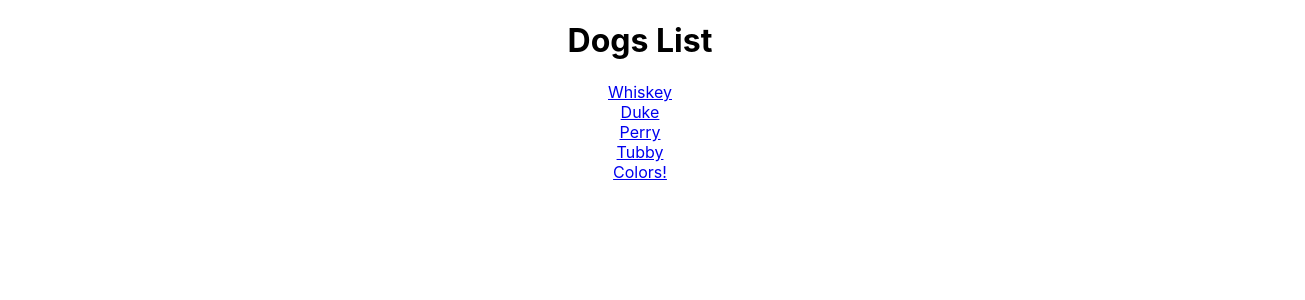
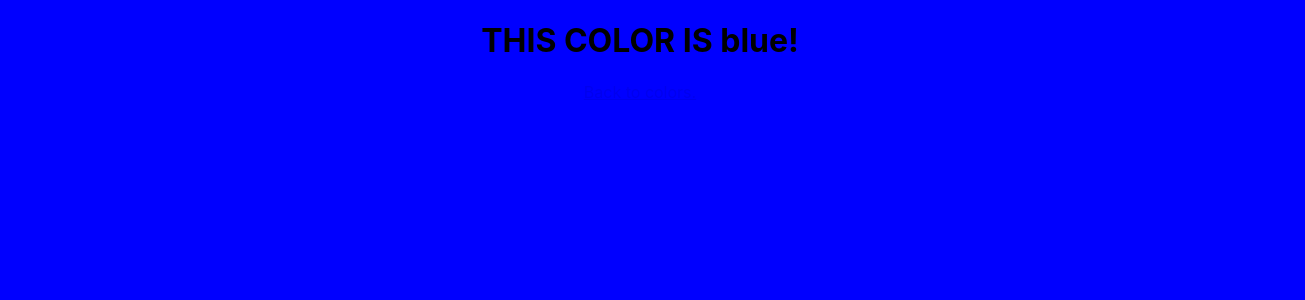
Before and after one commit to MattBaer77/ex_46.2_react-router-patterns, a React (Create React App) app: page /colors/blue in a window 1280 px wide. Before the commit this address led to /dogs. Shown: the top 300 px of the page, 1305 px wide, since content can reach past the window. Built offline with nearby package versions, Linux system fonts and the light colour scheme.

Commit message:
Part 2 with history attempt

```diff
--- a/src/App.css
+++ b/src/App.css
@@ -1,38 +1,3 @@
 .App {
   text-align: center;
 }
-
-.App-logo {
-  height: 40vmin;
-  pointer-events: none;
-}
-
-@media (prefers-reduced-motion: no-preference) {
-  .App-logo {
-    animation: App-logo-spin infinite 20s linear;
-  }
-}
-
-.App-header {
-  background-color: #282c34;
-  min-height: 100vh;
-  display: flex;
-  flex-direction: column;
-  align-items: center;
-  justify-content: center;
-  font-size: calc(10px + 2vmin);
-  color: white;
-}
-
-.App-link {
-  color: #61dafb;
-}
-
-@keyframes App-logo-spin {
-  from {
-    transform: rotate(0deg);
-  }
-  to {
-    transform: rotate(360deg);
-  }
-}
--- a/src/App.js
+++ b/src/App.js
@@ -1,5 +1,7 @@
 // import logo from './logo.svg';
 import './App.css';
+
+import {React, useState} from "react";
 
 import { BrowserRouter, Route, Routes, Navigate } from "react-router-dom";
 
@@ -8,12 +10,24 @@ import duke from './dogs/duke.jpg';
 import perry from './dogs/perry.jpg';
 import tubby from './dogs/tubby.jpg';
 
-import DogList from './DogList';
-import Dog from './Dog';
+// import DogList from './DogList';
+// import Dog from './Dog';
 
-import ColorList from './ColorList.js';
+// import ColorList from './ColorList.js';
 
-function App( {dogs} ) {
+import Router from './Router';
+
+function App( {dogs, colors} ) {
+
+  console.log("RERENDER")
+
+  let [pathHistory, updatePathHistory] = useState('/dogs')
+
+  const modifyPathHistory = (text) => {
+
+    updatePathHistory(pathHistory = text)
+
+  }
 
   return (
 
@@ -21,18 +35,11 @@ function App( {dogs} ) {
 
       <BrowserRouter>
 
-    <Routes>
-      <Route exact path ="/colors" element={<ColorList />} />
-      <Route exact path="/dogs" element={<DogList dogs={dogs}/>} />
-      <Route path="/dogs/:name" element={<Dog dogs={dogs}/>}>
-      </Route>
-      <Route path="*" element={<Navigate to="/dogs" />}/>
-    </Routes>
+      <Router colors={colors} dogs={dogs} pathHistory={pathHistory} modifyPathHistory={modifyPathHistory} />
 
       </BrowserRouter>
 
     </div>
-
 
   );
 
@@ -80,6 +87,11 @@ App.defaultProps = {
           "Angelina used to hate Tubby, but claims not to anymore."
         ]
       }
+    ],
+    colors: [
+        "red",
+        "green",
+        "blue"
       ]
   }
 
--- /dev/null
+++ b/src/Color.css
@@ -0,0 +1,8 @@
+.Color {
+
+    height: 110vh;
+    width: 100vw;
+    margin: -25px;
+    padding: 25px;
+
+}
--- /dev/null
+++ b/src/Color.js
@@ -0,0 +1,30 @@
+import React from "react";
+
+import './Color.css';
+
+import { useParams, NavLink, Navigate} from 'react-router-dom'
+
+const Color = ( {colors} ) => {
+
+    const {color} = useParams();
+
+    const [foundColor] = colors.filter(c => c === color)
+
+    if (!foundColor) {
+
+        return <Navigate to="/colors" />
+
+    }
+
+    return (
+
+        <div className="Color" style={{backgroundColor: foundColor}}>
+            <h1>THIS COLOR IS {foundColor}!</h1>
+            <NavLink to={'/colors'}>Back to colors.</NavLink>
+        </div>
+
+    )
+
+}
+
+export default Color;
--- a/src/ColorList.js
+++ b/src/ColorList.js
@@ -1,10 +1,21 @@
 import React from "react";
 
-const ColorList = () => {
+import { BrowserRouter, Route, Routes, NavLink } from "react-router-dom";
+
+
+const ColorList = ( {colors, modifyPathHistory} ) => {
+
+    modifyPathHistory('/colors')
 
     return (
         <div>
-            <h1>Colors!!!</h1>
+            <h1>Welcome to the color factory.</h1>
+
+            <div>
+            <NavLink to={'/dogs'}>Back to dogs.</NavLink>
+            {colors.map(c => <div><NavLink key={c} to={"/colors/" + c}>{c}</NavLink></div>)}
+            </div>
+
         </div>
     )
 }
--- a/src/Dog.js
+++ b/src/Dog.js
@@ -1,12 +1,18 @@
 import React from "react";
 
-import { useParams } from 'react-router-dom'
+import { useParams, NavLink, Navigate } from 'react-router-dom'
 
 const Dog = ( {dogs} ) => {
 
     const {name} = useParams();
 
     const [dog] = dogs.filter(d => d.name === name)
+
+    if (!dog){
+
+        return <Navigate to="/dogs"/>
+
+    }
 
     return (
 
@@ -20,6 +26,8 @@ const Dog = ( {dogs} ) => {
                 {dog.facts.map(f => <li>{f}</li>)}
             </ul>
 
+            <NavLink to={'/dogs'}>Back to dogs.</NavLink>
+
         </div>
 
     )
--- /dev/null
+++ b/src/Router.js
@@ -0,0 +1,35 @@
+import {React} from "react";
+
+import { BrowserRouter, Route, Routes, Navigate, useNavigate } from "react-router-dom";
+
+import DogList from './DogList';
+import Dog from './Dog';
+import ColorList from './ColorList.js';
+import Color from './Color.js';
+
+const Router = ( {dogs, colors, pathHistory, modifyPathHistory} ) => {
+
+    console.log(pathHistory)
+
+    return(
+
+        <Routes>
+
+          <Route exact path="/dogs" element={<DogList dogs={dogs} modifyPathHistory={modifyPathHistory}/>} />
+          <Route path="/dogs/:name" element={<Dog dogs={dogs} modifyPathHistory={modifyPathHistory}/>} />
+
+          <Route exact path ="/colors" element={<ColorList colors={colors} modifyPathHistory={modifyPathHistory}/>} />
+          <Route path="/colors/:color" element={ <Color colors={colors} modifyPathHistory={modifyPathHistory}/> } />
+
+          <Route path="*" element={<Navigate to={pathHistory} />}/>
+
+        </Routes>
+
+    )
+
+
+
+
+}
+
+export default Router;
```
Lines whose indentation alone changed are shown as unchanged.
